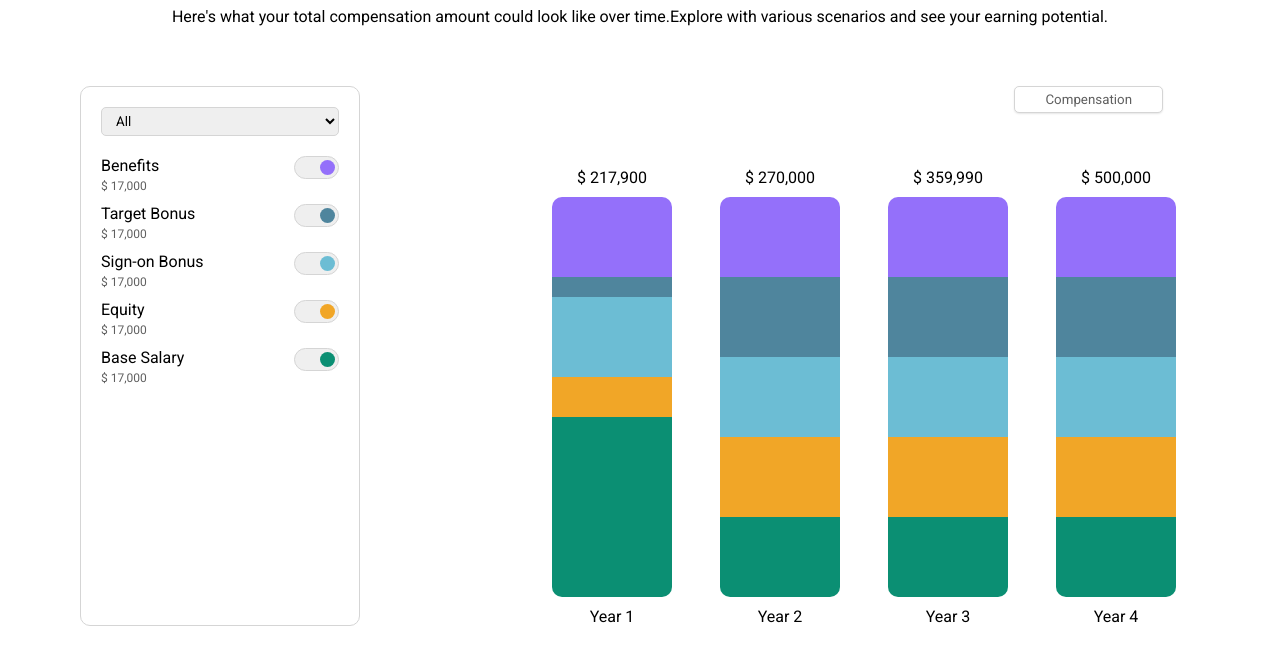
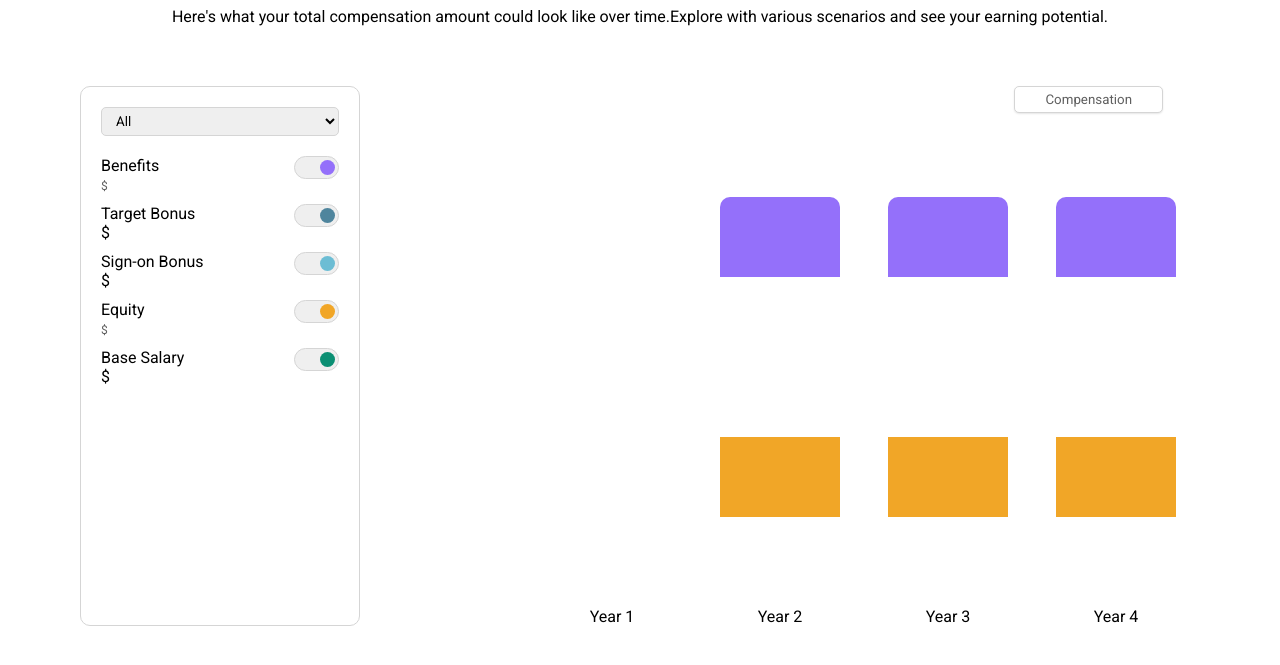
Before and after one commit to priyanshitaneja/compensation-projection, a website built with webpack: page src/index.html in a window 1280 px wide. Shown: the part 71-736 px from the top of the page. Built offline with nearby package versions, Linux system fonts and the light colour scheme.

Commit message:
data created

```diff
--- a/src/index.html
+++ b/src/index.html
@@ -33,27 +33,27 @@
             <div class="benefits">
               Benefits
               <br />
-              <span>$ 17,000</span>
+              <span>$</span>
             </div>
             <div class="switch" onclick="this.classList.toggle('toggle-off')">
               <div class="toggle benefits-toggle"></div>
             </div>
           </div>
           <div class="flex flex-row flex-jsb">
-            <div class="target">
+            <div class="targetBonus">
               Target Bonus
               <br />
-              <span>$ 17,000</span>
+              <span>$</span>
             </div>
             <div class="switch" onclick="this.classList.toggle('toggle-off')">
               <div class="toggle target-toggle"></div>
             </div>
           </div>
           <div class="flex flex-row flex-jsb">
-            <div class="sign-on">
+            <div class="signOnBonus">
               Sign-on Bonus
               <br />
-              <span>$ 17,000</span>
+              <span>$</span>
             </div>
             <div class="switch" onclick="this.classList.toggle('toggle-off')">
               <div class="toggle sign-on-toggle"></div>
@@ -63,17 +63,17 @@
             <div class="equity">
               Equity
               <br />
-              <span>$ 17,000</span>
+              <span>$</span>
             </div>
             <div class="switch" onclick="this.classList.toggle('toggle-off')">
               <div class="toggle equity-toggle"></div>
             </div>
           </div>
           <div class="flex flex-row flex-jsb">
-            <div class="base">
+            <div class="baseSalary">
               Base Salary
               <br />
-              <span>$ 17,000</span>
+              <span>$</span>
             </div>
             <div class="switch" onclick="this.classList.toggle('toggle-off')">
               <div class="toggle base-salary-toggle"></div>
@@ -83,40 +83,40 @@
       </div>
       <div class="graph flex flex-row flex-jsa text-align-center">
         <button class="compensation pad-tb-5 pad-lr-30" id="compensation">Compensation</button>
-        <div class="bar flex flex-col">
-          <div class="total-salary pad-10">$ 217,900</div>
-          <div class="benefits" style="height: 80px"></div>
-          <div class="target" style="height: 20px"></div>
-          <div class="sign-on" style="height: 80px"></div>
-          <div class="equity" style="height: 40px"></div>
-          <div class="base-salary" style="height: 180px"></div>
+        <div class="bar flex flex-col year1">
+          <div class="total-salary pad-10"></div>
+          <div class="benefits"></div>
+          <div class="targetBonus"></div>
+          <div class="signOnBonus"></div>
+          <div class="equity"></div>
+          <div class="baseSalary"></div>
           <div class="year pad-10">Year 1</div>
         </div>
-        <div class="bar flex flex-col">
-          <div class="total-salary pad-10">$ 270,000</div>
+        <div class="bar flex flex-col year2">
+          <div class="total-salary pad-10"></div>
           <div class="benefits" style="height: 80px"></div>
-          <div class="target" style="height: 80px"></div>
-          <div class="sign-on" style="height: 80px"></div>
+          <div class="targetBonus" style="height: 80px"></div>
+          <div class="signOnBonus" style="height: 80px"></div>
           <div class="equity" style="height: 80px"></div>
-          <div class="base-salary" style="height: 80px"></div>
+          <div class="baseSalary" style="height: 80px"></div>
           <div class="year pad-10">Year 2</div>
         </div>
-        <div class="bar flex flex-col">
-          <div class="total-salary pad-10">$ 359,990</div>
+        <div class="bar flex flex-col year3">
+          <div class="total-salary pad-10"></div>
           <div class="benefits" style="height: 80px"></div>
-          <div class="target" style="height: 80px"></div>
-          <div class="sign-on" style="height: 80px"></div>
+          <div class="targetBonus" style="height: 80px"></div>
+          <div class="signOnBonus" style="height: 80px"></div>
           <div class="equity" style="height: 80px"></div>
-          <div class="base-salary" style="height: 80px"></div>
+          <div class="baseSalary" style="height: 80px"></div>
           <div class="year pad-10">Year 3</div>
         </div>
-        <div class="bar flex flex-col">
-          <div class="total-salary pad-10">$ 500,000</div>
+        <div class="bar flex flex-col year4">
+          <div class="total-salary pad-10"></div>
           <div class="benefits" style="height: 80px"></div>
-          <div class="target" style="height: 80px"></div>
-          <div class="sign-on" style="height: 80px"></div>
+          <div class="targetBonus" style="height: 80px"></div>
+          <div class="signOnBonus" style="height: 80px"></div>
           <div class="equity" style="height: 80px"></div>
-          <div class="base-salary" style="height: 80px"></div>
+          <div class="baseSalary" style="height: 80px"></div>
           <div class="year pad-10">Year 4</div>
         </div>
       </div>
```
Also changed, not shown: src/scripts/data.js (added, +26 -0 lines).
